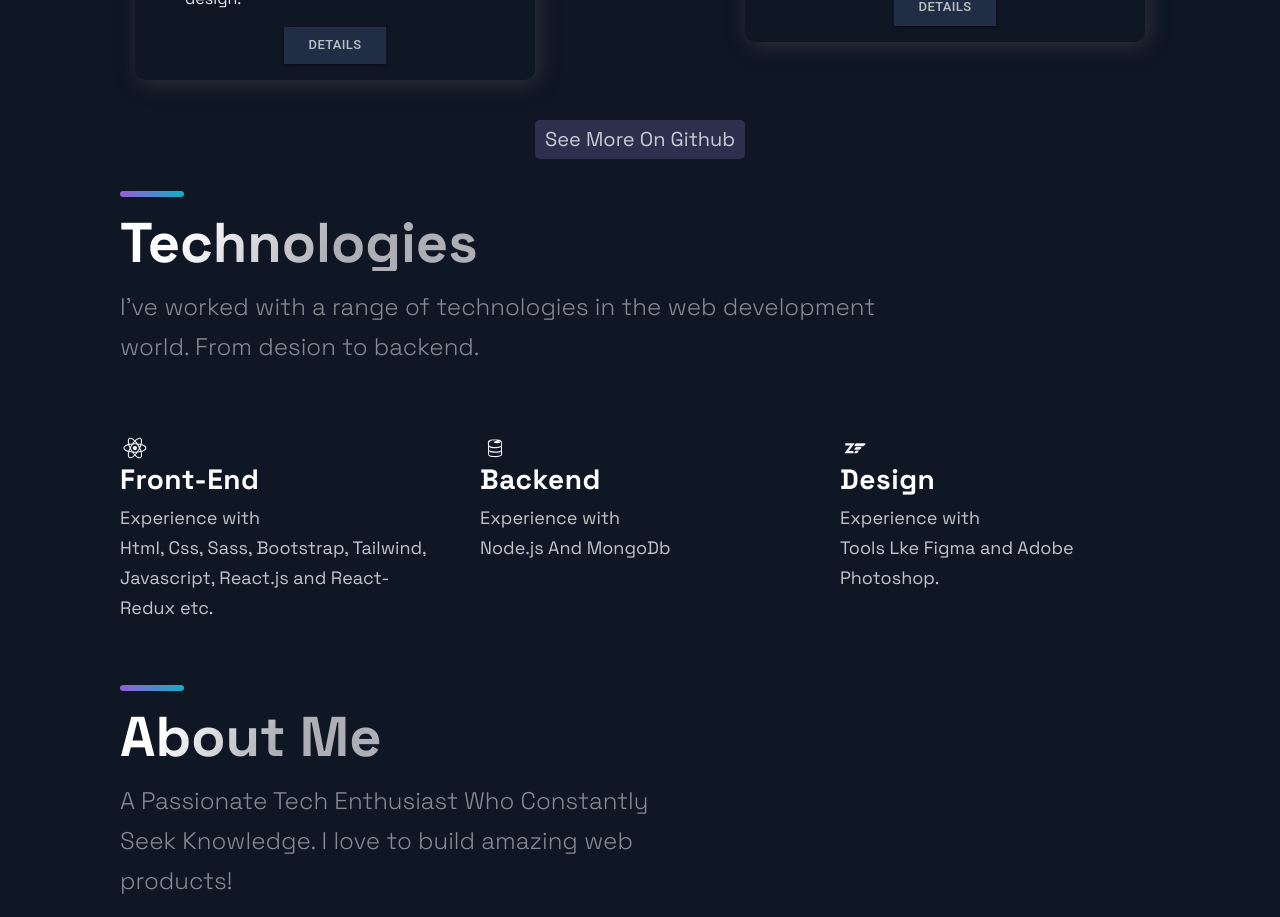
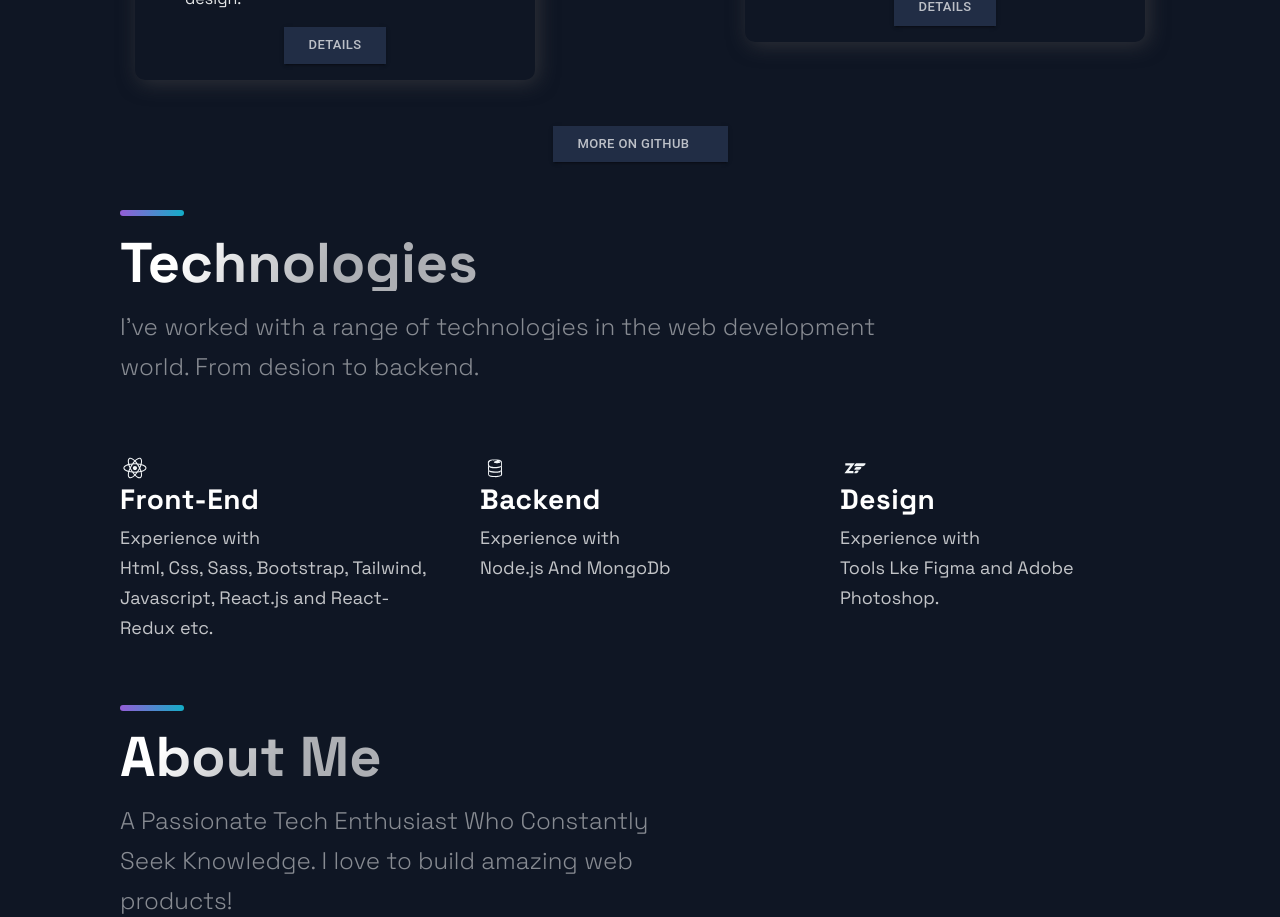
Before and after one commit to mizanmahi/next-portfolio, a Next.js app: page / in a window 1280 px wide. Shown: the part 2100-3017 px from the top of the page. Built offline with nearby package versions, Linux system fonts and the light colour scheme.

Commit message:
fix: type issue

```diff
--- a/src/components/Projects/Projects.js
+++ b/src/components/Projects/Projects.js
@@ -80,7 +80,7 @@ const Projects = () => (
                            borderRadius: 0,
                            p: '.7rem 2.5rem',
                            color: 'rgba(255,255,255,0.7)',
-                           my: 2
+                           my: 2,
                         }}
                         type='submit'
                      >
@@ -91,9 +91,27 @@ const Projects = () => (
             )
          )}
       </GridContainer>
-      <SeemoreButton href='https://github.com/mizanmahi'>
-         See More On Github
-      </SeemoreButton>
+
+      <Button
+         component='a'
+         variant='contained'
+         href='https://github.com/mizanmahi'
+         target='_blank'
+         sx={{
+            bgcolor: '#212d45',
+            fontSize: '1.3rem',
+            borderRadius: 0,
+            p: '.7rem 2.5rem',
+            color: 'rgba(255,255,255,0.7)',
+            my: 2,
+            mx: 'auto',
+            display: 'block',
+            width: '17.5rem',
+         }}
+         type='submit'
+      >
+         More On Github
+      </Button>
    </section>
 );
 
--- a/src/pages/projects/arena.js
+++ b/src/pages/projects/arena.js
@@ -57,6 +57,8 @@ const arena = () => {
             Full stack e-commerce application (MERN)
             </Typography>
             <Button
+         target='_blank'
+
                component='a'
                href='https://github.com/mizanmahi/shomin-arena'
                variant='contained'
@@ -65,6 +67,8 @@ const arena = () => {
                Client Code
             </Button>
             <Button
+         target='_blank'
+
                component='a'
                href='https://github.com/mizanmahi/shomin-arena-backend'
                variant='contained'
@@ -102,6 +106,8 @@ const arena = () => {
                ))}
             </Typography>
             <Button
+         target='_blank'
+
                component='a'
                href='https://shomin-arena.web.app/'
                variant='contained'
--- a/src/pages/projects/femDashboard.js
+++ b/src/pages/projects/femDashboard.js
@@ -57,6 +57,8 @@ const shomex = () => {
                Social Media Dashboard With Dark and Light Theme
             </Typography>
             <Button
+         target='_blank'
+
                component='a'
                href='https://github.com/mizanmahi/fem-smdb-theme-toggler'
                variant='contained'
@@ -88,6 +90,8 @@ const shomex = () => {
                )}
             </Typography>
             <Button
+         target='_blank'
+
                component='a'
                href='https://smdb-dark-light-theme.netlify.app/'
                variant='contained'
--- a/src/pages/projects/sebok.js
+++ b/src/pages/projects/sebok.js
@@ -57,6 +57,7 @@ const sebok = () => {
                Sebok Medicare Web App (React)
             </Typography>
             <Button
+               target='_blank'
                component='a'
                href='https://github.com/mizanmahi/Sebok-React'
                variant='contained'
@@ -92,6 +93,7 @@ const sebok = () => {
                ))}
             </Typography>
             <Button
+               target='_blank'
                component='a'
                href='https://sebok-2b3c9.web.app/'
                variant='contained'
--- a/src/pages/projects/shomex.js
+++ b/src/pages/projects/shomex.js
@@ -57,6 +57,8 @@ const shomex = () => {
                Full-stack logistic application (MERN)
             </Typography>
             <Button
+         target='_blank'
+
                component='a'
                href='https://github.com/mizanmahi/shomex-client'
                variant='contained'
@@ -65,6 +67,8 @@ const shomex = () => {
                Client Code
             </Button>
             <Button
+         target='_blank'
+
                component='a'
                href='https://github.com/mizanmahi/shomex-server'
                variant='contained'
@@ -102,6 +106,8 @@ const shomex = () => {
                ))}
             </Typography>
             <Button
+         target='_blank'
+
                component='a'
                href='https://shomex-bd.web.app/'
                variant='contained'
```
